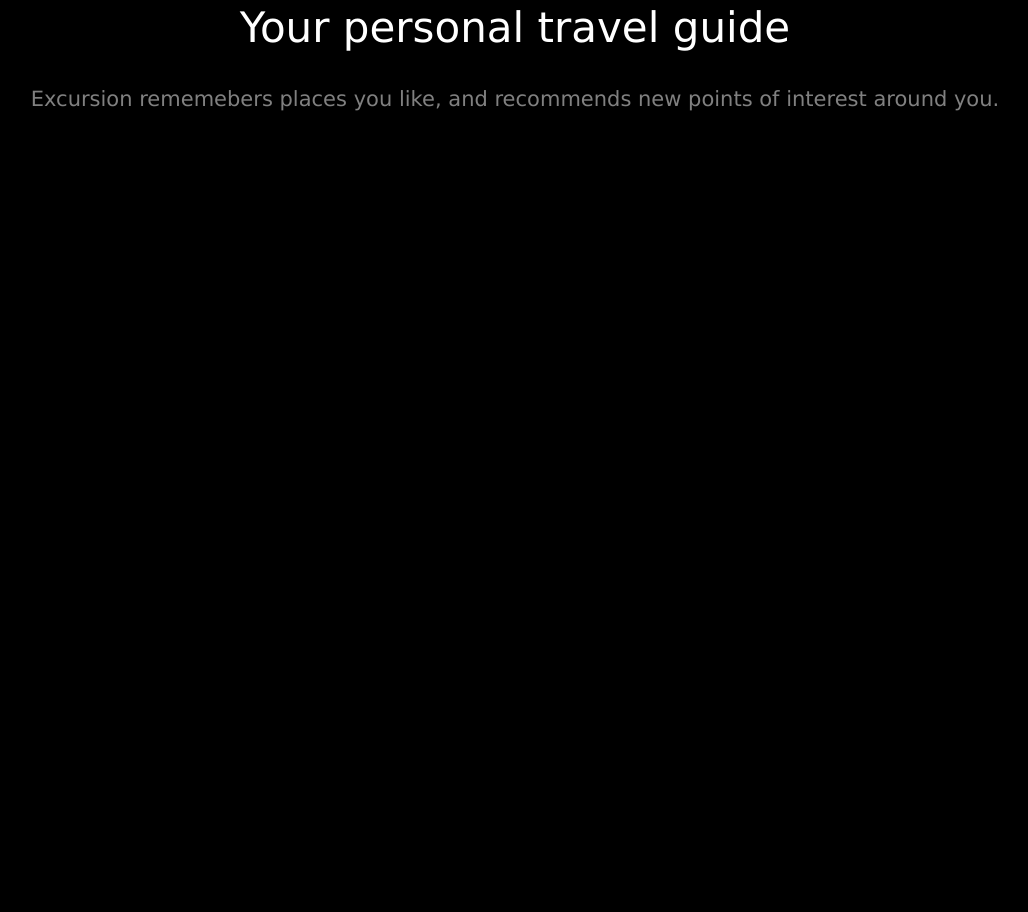
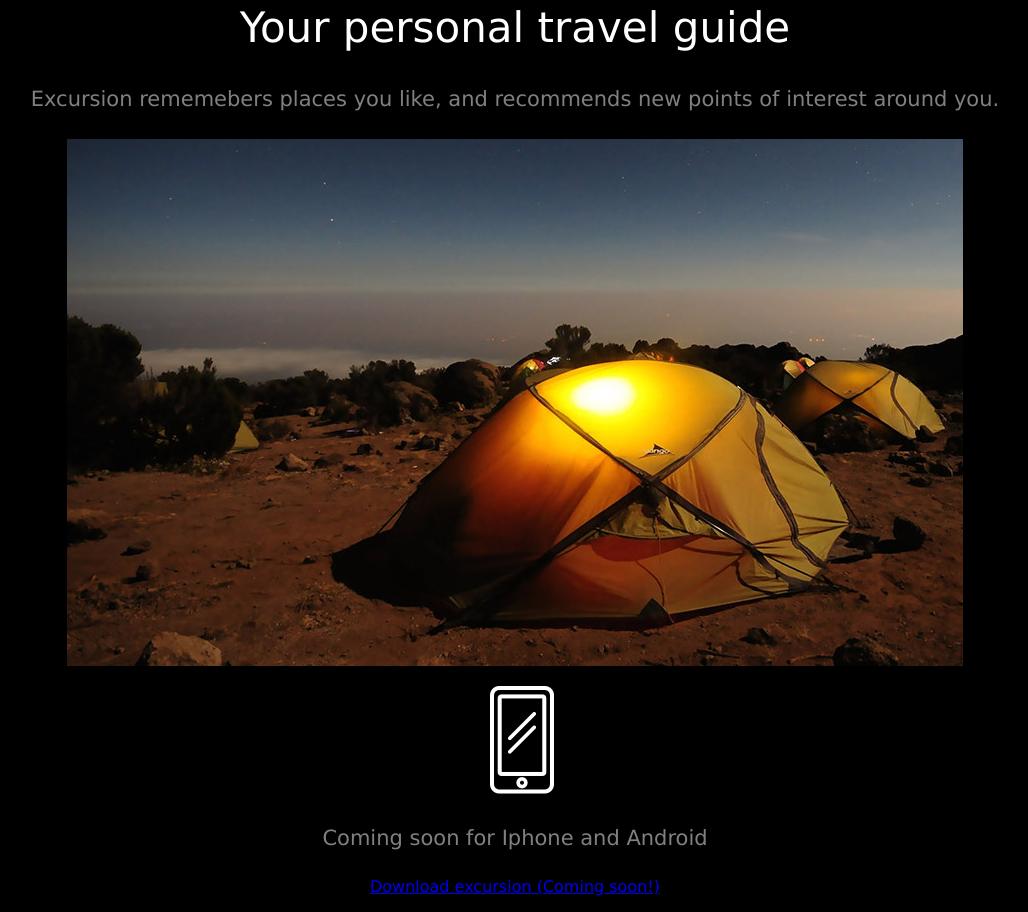
Before and after one commit to Rafaelelias19/excursion, a plain HTML site: page index.html in a window 1280 px wide. Shown: the part 346-1258 px from the top of the page, without its empty margins (125-1153 px from the left). Before the commit the page ends 800 px from the top, so only its background shows below. Drawn offline with Linux system fonts and the light colour scheme.

Commit message:
Added footer text

```diff
--- a/index.html
+++ b/index.html
@@ -11,9 +11,13 @@
 <h1 class="header--main">Discover hidden places in the world around you</h1>
 <p class="link--cta"><a href="#">Download excursion (Coming soon!)</a></p>
 <video autoplay loop>
-    <source src="resources\videos\excursion.mp4" type="video/mp4">
+    <source src="resources/videos/excursion.mp4" type="video/mp4">
 </video>
 <h2 class="header--secondary">Your personal travel guide</h2>
 <h4 class="header--subheader">Excursion rememebers places you like, and recommends new points of interest around you.</h4>
+<p><img src="resources/images/camp.jpg"></p>
+<p>><img src="resources/images/phone.png"></p>
+<h4 class="header--subheader">Coming soon for Iphone and Android</h4>
+<p class="link--cta"><a href="#">Download excursion (Coming soon!)</a></p>
 </body>
 </html>
```
